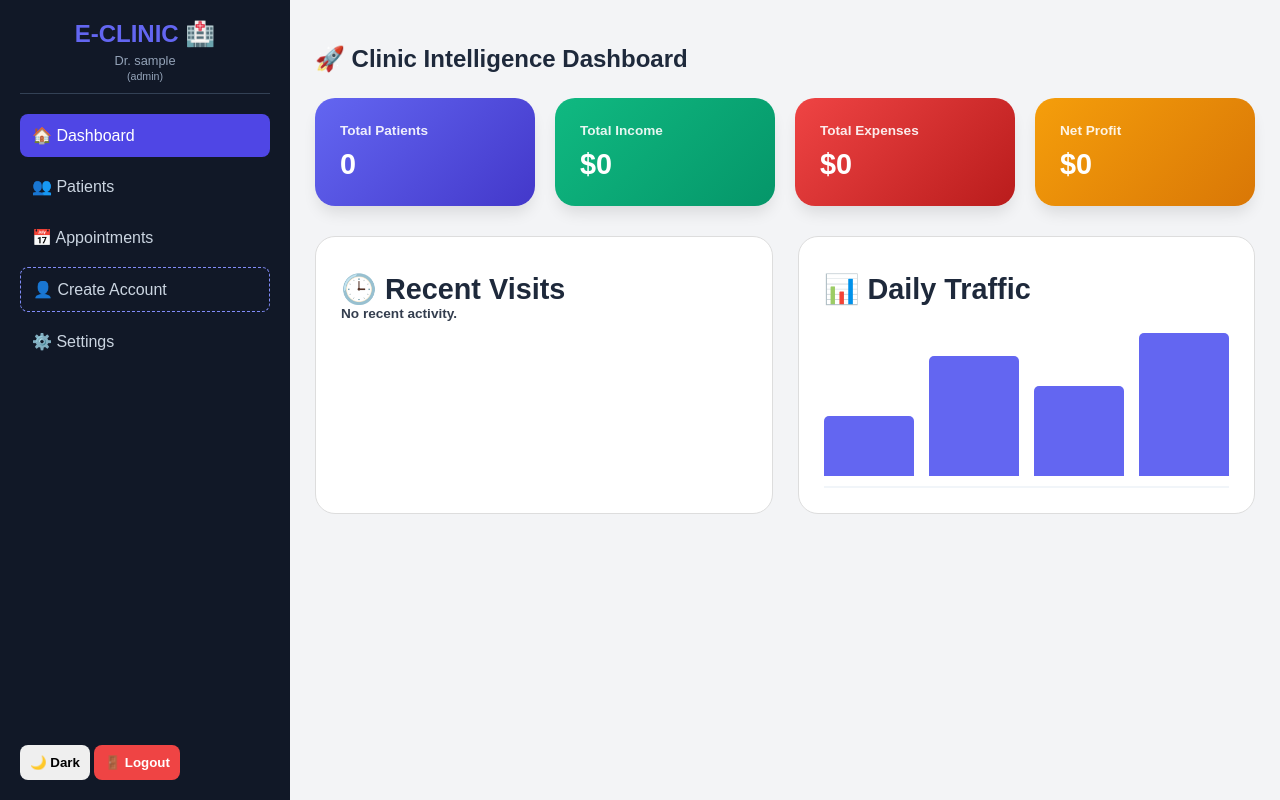
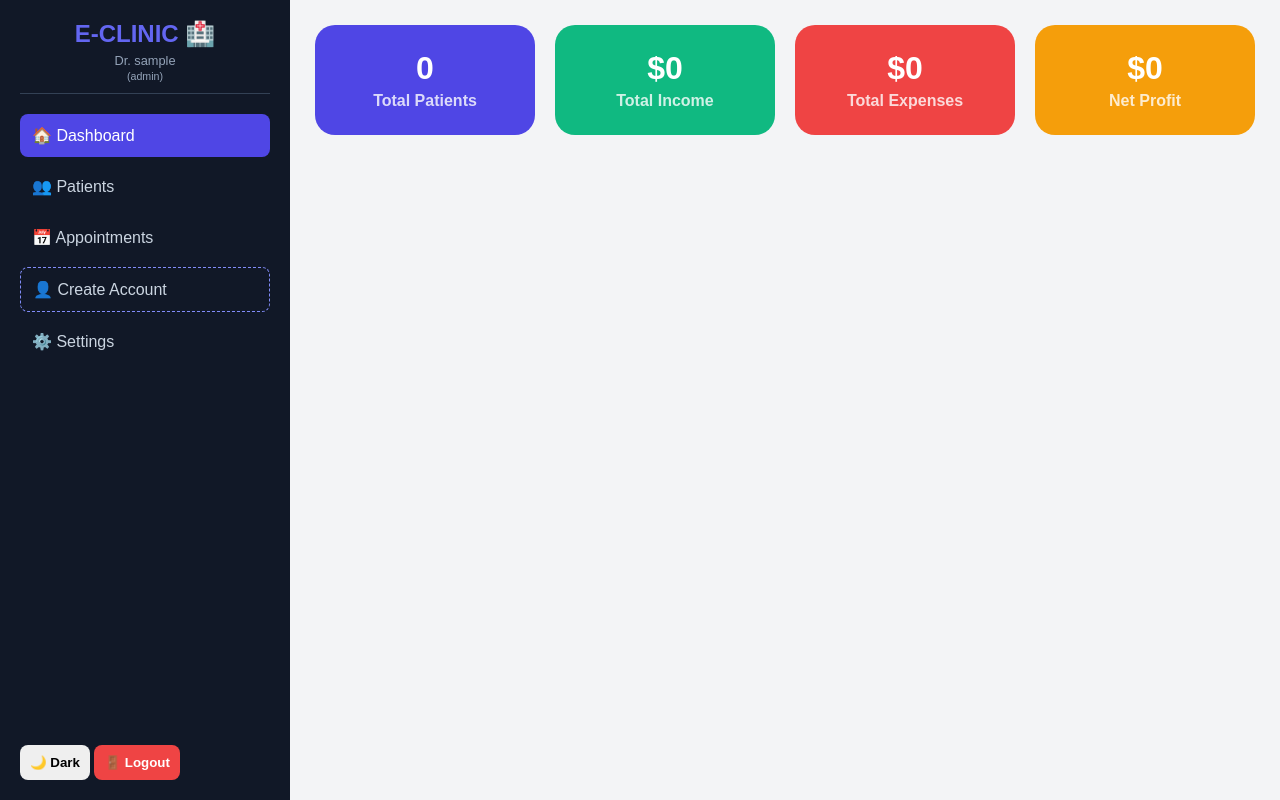
Before and after one commit to Saadzebari12345/my-clinic-app, a SvelteKit app: page / in a window 1280 px wide. Built offline with nearby package versions, Linux system fonts and the light colour scheme; sample sign-in values are in the browser's storage.

Commit message:
Add files via upload

```diff
--- a/src/routes/+page.svelte
+++ b/src/routes/+page.svelte
@@ -2,102 +2,42 @@
  import { onMount } from 'svelte';
  import { supabase } from '$lib/supabaseClient';
 
- let stats = $state({ totalP: 0, income: 0, expenses: 0, profit: 0, todayV: 0 });
- let recentRecords = $state<any[]>([]);
+ let stats = $state({ income: 0, expenses: 0, profit: 0, totalP: 0 });
  let doctorId = $state(0);
 
  onMount(async () => {
   doctorId = Number(localStorage.getItem('doctor_id'));
-  if (doctorId) fetchData();
+  if (doctorId) {
+   // ١. حسابکرنا داهاتی ژ ڕاپۆرتان
+   const { data: recs } = await supabase.from('medical_records').select('fee').eq('doctor_id', doctorId);
+   const income = recs?.reduce((a, b) => a + (b.fee || 0), 0) || 0;
+
+   // ٢. حسابکرنا خەرجییان ژ خشتەیێ Expenses
+   const { data: exps } = await supabase.from('expenses').select('amount').eq('doctor_id', doctorId);
+   const expenses = exps?.reduce((a, b) => a + (b.amount || 0), 0) || 0;
+
+   // ٣. وەرگرتنا ژمارەیا نەخۆشان
+   const { count } = await supabase.from('patients').select('*', { count: 'exact', head: true }).eq('doctor_id', doctorId);
+
+   stats.income = income;
+   stats.expenses = expenses;
+   stats.profit = income - expenses; // لێرە قازانج حساب دبیت
+   stats.totalP = count || 0;
+  }
  });
-
- async function fetchData() {
-  const today = new Date().toISOString().split('T')[0];
-
-  // ١. ئینانا ژمارەیا نەخۆشان
-  const { count } = await supabase.from('patients').select('*', { count: 'exact', head: true }).eq('doctor_id', doctorId);
-  stats.totalP = count || 0;
-
-  // ٢. ئینانا داهاتی (Income)
-  const { data: records } = await supabase.from('medical_records').select('fee, created_at, diagnosis').eq('doctor_id', doctorId);
-  if (records) {
-   stats.income = records.reduce((s, r) => s + (r.fee || 0), 0);
-   stats.todayV = records.filter(r => r.created_at.startsWith(today)).length;
-   recentRecords = records.slice(-4).reverse();
-  }
-
-  // ٣. ئینانا خەرجییان (Expenses)
-  const { data: exp } = await supabase.from('expenses').select('amount').eq('doctor_id', doctorId);
-  if (exp) {
-   stats.expenses = exp.reduce((s, e) => s + (e.amount || 0), 0);
-  }
-
-  stats.profit = stats.income - stats.expenses;
- }
 </script>
 
-<h2 style="margin-bottom: 25px;">🚀 Clinic Intelligence Dashboard</h2>
-
 <div class="stats-grid">
- <div class="card blue">
-  <p>Total Patients</p>
-  <h3>{stats.totalP}</h3>
- </div>
- <div class="card green">
-  <p>Total Income</p>
-  <h3>${stats.income}</h3>
- </div>
- <div class="card red">
-  <p>Total Expenses</p>
-  <h3>${stats.expenses}</h3>
- </div>
- <div class="card gold">
-  <p>Net Profit</p>
-  <h3>${stats.profit}</h3>
- </div>
-</div>
-
-<div class="main-layout">
- <div class="recent-box">
-  <h3>🕒 Recent Visits</h3>
-  {#each recentRecords as r}
-   <div class="item">
-    <span>{r.diagnosis}</span>
-    <span class="price">+${r.fee}</span>
-   </div>
-  {:else}
-   <p>No recent activity.</p>
-  {/each}
- </div>
-
- <div class="chart-dummy">
-  <h3>📊 Daily Traffic</h3>
-  <div class="bars">
-   <div class="bar" style="height: 40%;"></div>
-   <div class="bar" style="height: 80%;"></div>
-   <div class="bar" style="height: 60%;"></div>
-   <div class="bar" style="height: 95%;"></div>
-  </div>
- </div>
+ <div class="card blue"><h3>{stats.totalP}</h3><p>Total Patients</p></div>
+ <div class="card green"><h3>${stats.income}</h3><p>Total Income</p></div>
+ <div class="card red"><h3>${stats.expenses}</h3><p>Total Expenses</p></div>
+ <div class="card gold"><h3>${stats.profit}</h3><p>Net Profit</p></div>
 </div>
 
 <style>
- .stats-grid { display: grid; grid-template-columns: repeat(auto-fit, minmax(200px, 1fr)); gap: 20px; margin-bottom: 30px; }
- .card { padding: 25px; border-radius: 20px; color: white; box-shadow: 0 10px 15px -3px rgba(0,0,0,0.1); }
- .blue { background: linear-gradient(135deg, #6366f1, #4338ca); }
- .green { background: linear-gradient(135deg, #10b981, #059669); }
- .red { background: linear-gradient(135deg, #ef4444, #b91c1c); }
- .gold { background: linear-gradient(135deg, #f59e0b, #d97706); }
-
- h3 { margin: 10px 0 0 0; font-size: 1.8rem; }
- p { margin: 0; font-size: 0.85rem; opacity: 0.9; font-weight: bold; }
-
- .main-layout { display: grid; grid-template-columns: 1fr 1fr; gap: 25px; }
- .recent-box, .chart-dummy { background: var(--card, white); padding: 25px; border-radius: 20px; border: 1px solid var(--border, #eee); }
-
- .item { display: flex; justify-content: space-between; padding: 12px 0; border-bottom: 1px solid #f1f5f9; font-weight: 500; }
- .price { color: #10b981; font-weight: bold; }
-
- .bars { display: flex; align-items: flex-end; gap: 15px; height: 150px; margin-top: 20px; padding-bottom: 10px; border-bottom: 2px solid #f1f5f9; }
- .bar { flex: 1; background: #6366f1; border-radius: 5px 5px 0 0; transition: 0.5s; }
+ .stats-grid { display: grid; grid-template-columns: repeat(auto-fit, minmax(200px, 1fr)); gap: 20px; }
+ .card { padding: 25px; border-radius: 20px; color: white; text-align: center; }
+ .blue { background: #4f46e5; } .green { background: #10b981; } .red { background: #ef4444; } .gold { background: #f59e0b; }
+ h3 { margin: 0; font-size: 2rem; }
+ p { margin: 5px 0 0; opacity: 0.8; font-weight: bold; }
 </style>
--- a/src/routes/patients/[id]/+page.svelte
+++ b/src/routes/patients/[id]/+page.svelte
@@ -34,9 +34,8 @@
  onMount(loadAllData);
 
  async function addRecord() {
-  if (!diagnosis || !treatment) return alert("Please fill Vitals, Diagnosis, and Treatment");
+  if (!diagnosis || !treatment) return alert("Please fill Diagnosis and Treatment");
   isSaving = true;
-
   const { data, error } = await supabase.from('medical_records').insert([{
    patient_id: patientId, doctor_id: doctorId, diagnosis, treatment, notes, bp, temp, weight,
    fee: Number(fee) || 0, created_at: new Date().toISOString()
@@ -45,54 +44,47 @@
   if (!error && data) {
    diagnosis = ''; treatment = ''; notes = ''; fee = ''; bp = ''; temp = ''; weight = '';
    records = [data[0], ...records];
-   alert("✅ Record Added!");
   }
   isSaving = false;
  }
 
- // 🖨️ فانکشنا چاپکرنا ڕەچەتەیا فەرمی (Professional Print)
+ // 🗑️ فانکشنا ژێبرنا ڕاپۆرتەکێ
+ async function deleteRecord(id: number) {
+  if (confirm('ئەرێ تو پشتراستی دڤێت ڤێ ڕاپۆرتێ ژێببەی؟')) {
+   const { error } = await supabase.from('medical_records').delete().eq('id', id);
+   if (!error) records = records.filter(r => r.id !== id);
+  }
+ }
+
+ // 🖨️ چاپکرن (مۆبایل لێرە زێدە بوو)
  function printPrescription(record: MedicalRecord) {
   const printWin = window.open('', '', 'width=900,height=800');
   const html = `
    <html>
    <head>
     <style>
-     @media print { .no-print { display: none; } }
-     body { font-family: 'Segoe UI', sans-serif; padding: 40px; line-height: 1.6; }
-     .header { display: flex; justify-content: space-between; border-bottom: 4px solid #4f46e5; padding-bottom: 20px; margin-bottom: 30px; }
-     .clinic-info h1 { margin: 0; color: #4f46e5; font-size: 24px; }
-     .doc-info { text-align: right; font-size: 14px; color: #555; }
-     .patient-bar { background: #f3f4f6; padding: 15px; border-radius: 10px; display: grid; grid-template-columns: 1fr 1fr 1fr; margin-bottom: 30px; font-weight: bold; }
-     .rx-section { min-height: 400px; }
-     .rx-title { font-size: 50px; font-weight: 900; color: #4f46e5; margin-bottom: 10px; }
-     .footer { margin-top: 50px; border-top: 1px solid #ddd; padding-top: 20px; font-size: 12px; color: #777; display: flex; justify-content: space-between; }
-     .signature { width: 200px; border-top: 2px solid #333; text-align: center; padding-top: 5px; margin-top: 40px; }
+     body { font-family: sans-serif; padding: 40px; }
+     .header { border-bottom: 3px solid #4f46e5; padding-bottom: 20px; margin-bottom: 20px; }
+     .patient-info { background: #f3f4f6; padding: 15px; border-radius: 10px; display: grid; grid-template-columns: 1fr 1fr; gap: 10px; margin-bottom: 30px; }
+     .rx { font-size: 40px; color: #4f46e5; font-weight: bold; }
+     .footer { margin-top: 50px; border-top: 1px solid #ddd; padding-top: 20px; }
     </style>
    </head>
    <body>
     <div class="header">
-     <div class="clinic-info">
-      <h1>E-CLINIC MEDICAL CENTER</h1>
-      <p>Duhok, Iraq | +964 7XX XXX XXXX</p>
-     </div>
-     <div class="doc-info">
-      <p><b>Dr. ${doctorName}</b><br>General Medical Specialist</p>
-     </div>
+     <h1>E-CLINIC REPORT</h1>
+     <p>Dr. ${doctorName}</p>
     </div>
-    <div class="patient-bar">
-     <div>Name: ${patientInfo?.name}</div>
-     <div>Age/Sex: ${patientInfo?.age} / ${patientInfo?.gender}</div>
-     <div>Date: ${new Date(record.created_at).toLocaleDateString()}</div>
+    <div class="patient-info">
+     <div><b>Patient:</b> ${patientInfo?.name}</div>
+     <div><b>Phone:</b> ${patientInfo?.phone}</div> <!-- 📱 لێرە مۆبایل زێدە بوو -->
+     <div><b>Age:</b> ${patientInfo?.age}</div>
+     <div><b>Date:</b> ${new Date(record.created_at).toLocaleDateString()}</div>
     </div>
-    <div class="rx-section">
-     <div class="rx-title">R𝓍</div>
-     <h3>Diagnosis:</h3> <p>${record.diagnosis}</p>
-     <h3>Plan / Treatment:</h3> <p style="white-space: pre-line;">${record.treatment}</p>
-     <p><b>Vitals:</b> BP: ${record.bp} | Temp: ${record.temp}°C | Weight: ${record.weight}kg</p>
-    </div>
-    <div class="footer">
-     <p>This is a digital prescription from E-Clinic System</p><div class="signature">Doctor's Signature</div>
-    </div>
+    <div class="rx">Rx</div>
+    <p><b>Diagnosis:</b> ${record.diagnosis}</p>
+    <p><b>Medications:</b><br>${record.treatment.replace(/\n/g, '<br>')}</p>
+    <div class="footer"><p>Contact Support: +964 7XX XXX XXXX</p></div>
     <script>window.print(); window.close();<\/script>
    </body>
    </html>
@@ -106,64 +98,41 @@
  <header class="header-card card">
   <div class="p-info">
    <h1>👤 {patientInfo?.name}</h1>
-   <p>History and clinical profile of the patient.</p>
+   <p>Phone: {patientInfo?.phone}</p>
   </div>
   <a href="/patients" class="btn-back">⬅ Back</a>
  </header>
 
  <div class="main-grid">
-  <!-- Form (Left) -->
   <div class="card form-container">
    <h3>📝 New Consultation</h3>
    <div class="vitals-row">
-    <input bind:value={bp} placeholder="BP (120/80)" />
-    <input bind:value={temp} placeholder="Temp (°C)" />
-    <input bind:value={weight} placeholder="Weight (kg)" />
+    <input bind:value={bp} placeholder="BP" />
+    <input bind:value={temp} placeholder="Temp" /><input bind:value={weight} placeholder="Weight" />
    </div>
-   <div class="field">
-    <!-- svelte-ignore a11y_label_has_associated_control -->
-    <label>Diagnosis (نەخۆشی)</label>
-    <input bind:value={diagnosis} placeholder="Condition name..." />
+   <input bind:value={diagnosis} placeholder="Diagnosis" style="width:100%; margin-bottom:10px;"/>
+   <textarea bind:value={treatment} placeholder="Treatment..."></textarea>
+   <div style="display:flex; gap:10px; margin-top:10px;">
+    <input bind:value={notes} placeholder="Notes" style="flex:2;"/>
+    <input bind:value={fee} type="number" placeholder="Fee $" style="flex:1;"/>
    </div>
-   <div class="field">
-    <!-- svelte-ignore a11y_label_has_associated_control -->
-    <label>Treatment (دەرمان)</label>
-    <textarea bind:value={treatment} placeholder="Medications and doses..."></textarea>
-   </div>
-   <div class="flex-row">
-    <div class="field" style="flex:2;">
-        <!-- svelte-ignore a11y_label_has_associated_control -->
-        <label>Notes</label><input bind:value={notes} placeholder="Extra notes..." /></div>
-    <div class="field" style="flex:1;">
-        <!-- svelte-ignore a11y_label_has_associated_control -->
-        <label>Fee ($)</label><input type="number" bind:value={fee} placeholder="0.00" /></div>
-   </div>
-   <button onclick={addRecord} disabled={isSaving} class="btn-save">
-    {isSaving ? 'Saving...' : '💾 Save Consultation'}
-   </button>
+   <button onclick={addRecord} disabled={isSaving} class="btn-save">💾 Save</button>
   </div>
 
-  <!-- History (Right) -->
   <div class="history-list">
-   <h3>📜 Clinical Records ({records.length})</h3>
+   <h3>📜 Records ({records.length})</h3>
    {#each records as record (record.id)}
     <div class="record-item card">
      <div class="item-header">
       <span class="date">📅 {new Date(record.created_at).toLocaleDateString()}</span>
-      <button class="btn-print" onclick={() => printPrescription(record)}>🖨️ Print Prescription</button>
+      <div class="btns">
+       <button class="btn-print" onclick={() => printPrescription(record)}>🖨️ Print</button>
+       <button class="btn-del" onclick={() => deleteRecord(record.id)}>🗑️</button> <!-- 🗑️ دوگمێ ژێبرنێ ڤەگەڕیا -->
+      </div>
      </div>
-     <div class="record-body">
-      <h4>{record.diagnosis}</h4>
-      <p class="rx-txt">{record.treatment}</p>
-     </div>
-     {#if record.fee > 0}
-      <div class="record-footer">
-       <span class="fee-badge">Paid: ${record.fee}</span>
-      </div>
-     {/if}
+     <h4>{record.diagnosis}</h4>
+     <p>{record.treatment}</p>
     </div>
-   {:else}
-    <div class="empty">No clinical history for this patient.</div>
    {/each}
   </div>
  </div>
@@ -171,24 +140,15 @@
 
 <style>
  .container { max-width: 1200px; margin: 0 auto; color: var(--text); padding: 10px; }
- .card { background: var(--card, white); padding: 25px; border-radius: 15px; border: 1px solid var(--border, #ddd); margin-bottom: 20px; box-shadow: 0 4px 6px rgba(0,0,0,0.05); }
+ .card { background: var(--card, white); padding: 20px; border-radius: 15px; border: 1px solid var(--border, #ddd); margin-bottom: 20px; }
  .header-card { display: flex; justify-content: space-between; align-items: center; border-left: 6px solid #4f46e5; }
-
  .main-grid { display: grid; grid-template-columns: 450px 1fr; gap: 20px; }
- @media (max-width: 1000px) { .main-grid { grid-template-columns: 1fr; } }
-
- .vitals-row { display: grid; grid-template-columns: 1fr 1fr 1fr; gap: 10px; margin-bottom: 10px; }
- input, textarea { width: 100%; padding: 12px; border-radius: 10px; border: 1px solid #ccc; background: white !important; color: black !important; box-sizing: border-box; }
- textarea { height: 100px; resize: none; }
- label { display: block; font-weight: bold; font-size: 0.8rem; margin: 10px 0 5px; }
-
- .btn-save { width: 100%; padding: 15px; background: #4f46e5; color: white; border: none; border-radius: 10px; cursor: pointer; font-weight: bold; font-size: 1rem; }
- .btn-print { background: #f3f4f6; color: #4f46e5; border: 1px solid #4f46e5; padding: 6px 12px; border-radius: 8px; cursor: pointer; font-size: 0.75rem; font-weight: bold; }
- .btn-back { text-decoration: none; background: #f3f4f6; color: #333; padding: 10px 15px; border-radius: 8px; font-weight: bold; font-size: 0.85rem; }
-
+ input, textarea { width: 100%; padding: 10px; border-radius: 8px; border: 1px solid #ccc; background: white !important; color: black !important; }
+ textarea { height: 80px; }
+ .vitals-row { display: flex; gap: 5px; margin-bottom: 10px; }
+ .btn-save { width: 100%; padding: 12px; background: #4f46e5; color: white; border: none; border-radius: 10px; cursor: pointer; font-weight: bold; }
+ .item-header { display: flex; justify-content: space-between; align-items: center; margin-bottom: 10px; }
+ .btn-print { background: #e0e7ff; color: #4338ca; border: none; padding: 5px 10px; border-radius: 5px; cursor: pointer; font-size: 0.7rem; font-weight: bold; }
+ .btn-del { background: #fee2e2; color: #ef4444; border: none; padding: 5px 8px; border-radius: 5px; cursor: pointer; }
  .record-item { border-left: 5px solid #10b981; }
- .item-header { display: flex; justify-content: space-between; align-items: center; margin-bottom: 10px; }
- .date { font-size: 0.85rem; font-weight: bold; color: #10b981; }
- .rx-txt { font-size: 0.9rem; line-height: 1.5; white-space: pre-line; }
- .fee-badge { background: #dcfce7; color: #15803d; padding: 3px 10px; border-radius: 15px; font-size: 0.7rem; font-weight: bold; }
 </style>
```
